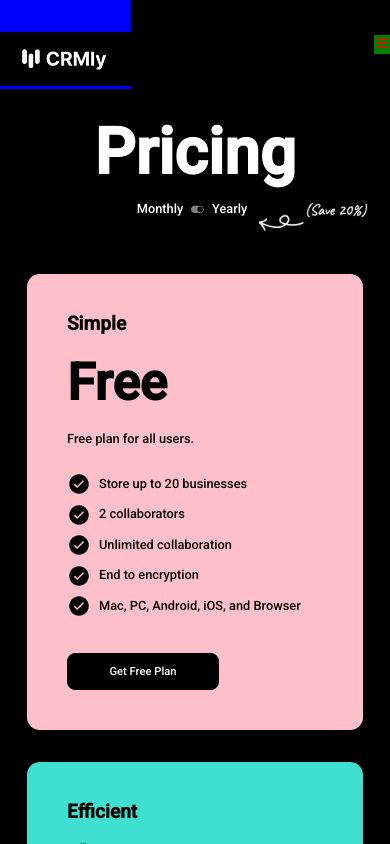
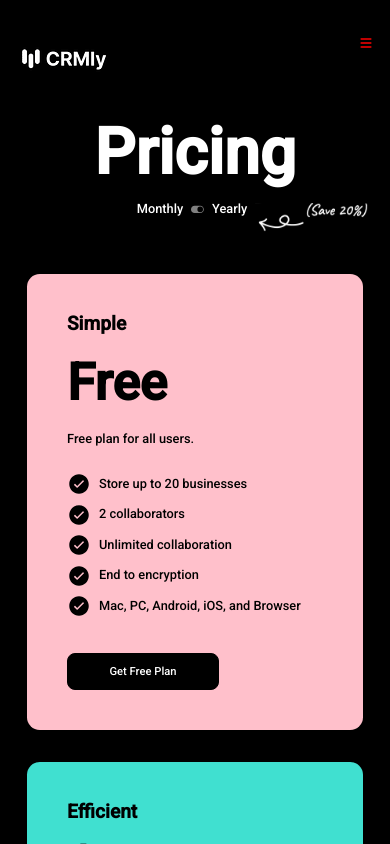
Before and after one commit to longhairshortcode/crmly, a React (Vite) app: page /prices in a window 390 px wide. Shown: the top 844 px of the page. Built offline with nearby package versions, Linux system fonts and the light colour scheme.

Commit message:
playing with mobile

```diff
--- a/src/layout/Navbar.module.css
+++ b/src/layout/Navbar.module.css
@@ -35,9 +35,10 @@
     font-weight: 400;
 }
 
-.burgerIcon {
+.burgerIcon{
     display: none;
     color: red;
+    padding-right: 1rem;
 }
 
 
@@ -49,9 +50,6 @@
         cursor: pointer;
     }
 
-    .burgerIcon{
-        background-color: green;
-    }
 
     .rightLinks{
         display: none;
@@ -61,7 +59,7 @@
     .showLinks{
         display: flex;
         flex-direction: column;
-        background-color: red;
+        padding-top: 3rem;
 
     }
 
@@ -71,7 +69,6 @@
 
     .containerLogo{
         padding-left: 0;
-        background-color: blue;
     }
 
 
```
